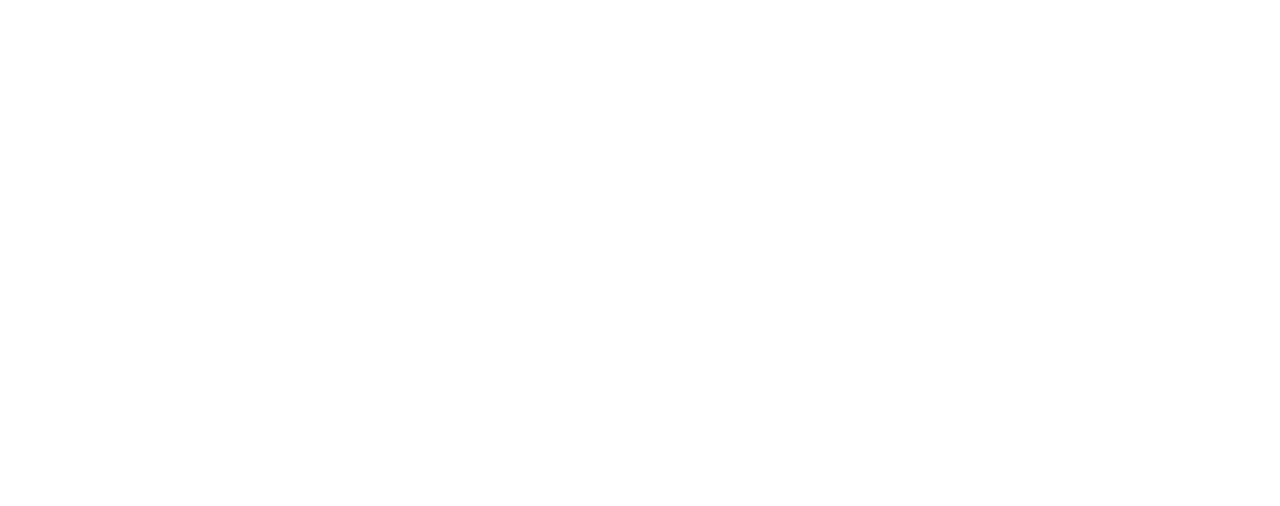
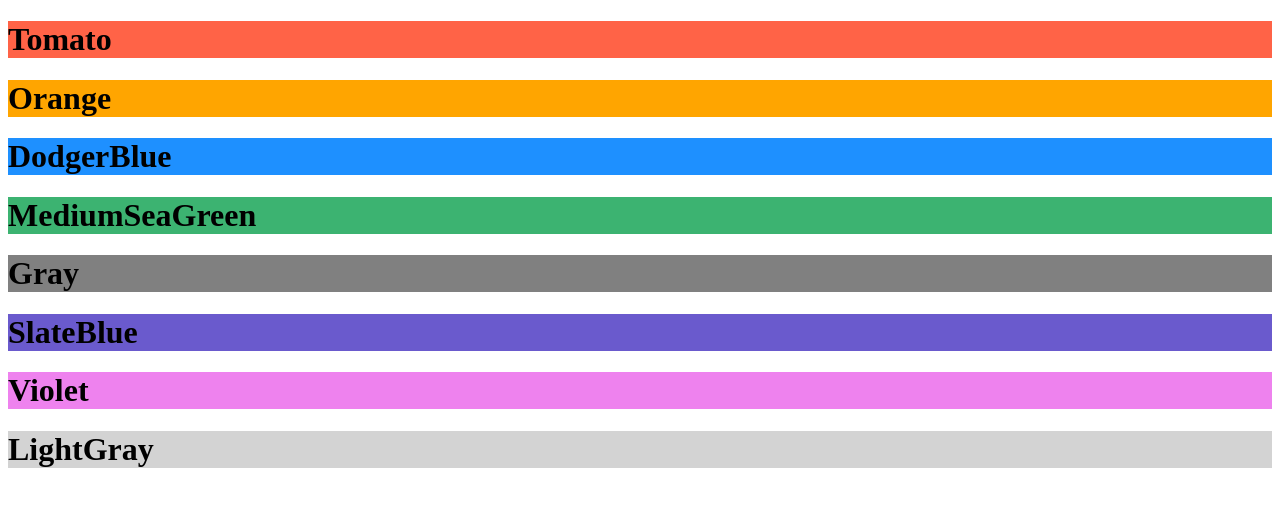
Before and after one commit to prakashjoddar/test-html, a plain HTML site: page index.html in a window 1280 px wide. Drawn offline with Linux system fonts and the light colour scheme.

Commit message:
Update index.html

```diff
--- a/index.html
+++ b/index.html
@@ -12,3 +12,20 @@
 </body>
 
 </html>
+<!DOCTYPE html>
+<html>
+
+<body>
+
+    <h1 style="background-color:Tomato;">Tomato</h1>
+    <h1 style="background-color:Orange;">Orange</h1>
+    <h1 style="background-color:DodgerBlue;">DodgerBlue</h1>
+    <h1 style="background-color:MediumSeaGreen;">MediumSeaGreen</h1>
+    <h1 style="background-color:Gray;">Gray</h1>
+    <h1 style="background-color:SlateBlue;">SlateBlue</h1>
+    <h1 style="background-color:Violet;">Violet</h1>
+    <h1 style="background-color:LightGray;">LightGray</h1>
+
+</body>
+
+</html>
```
